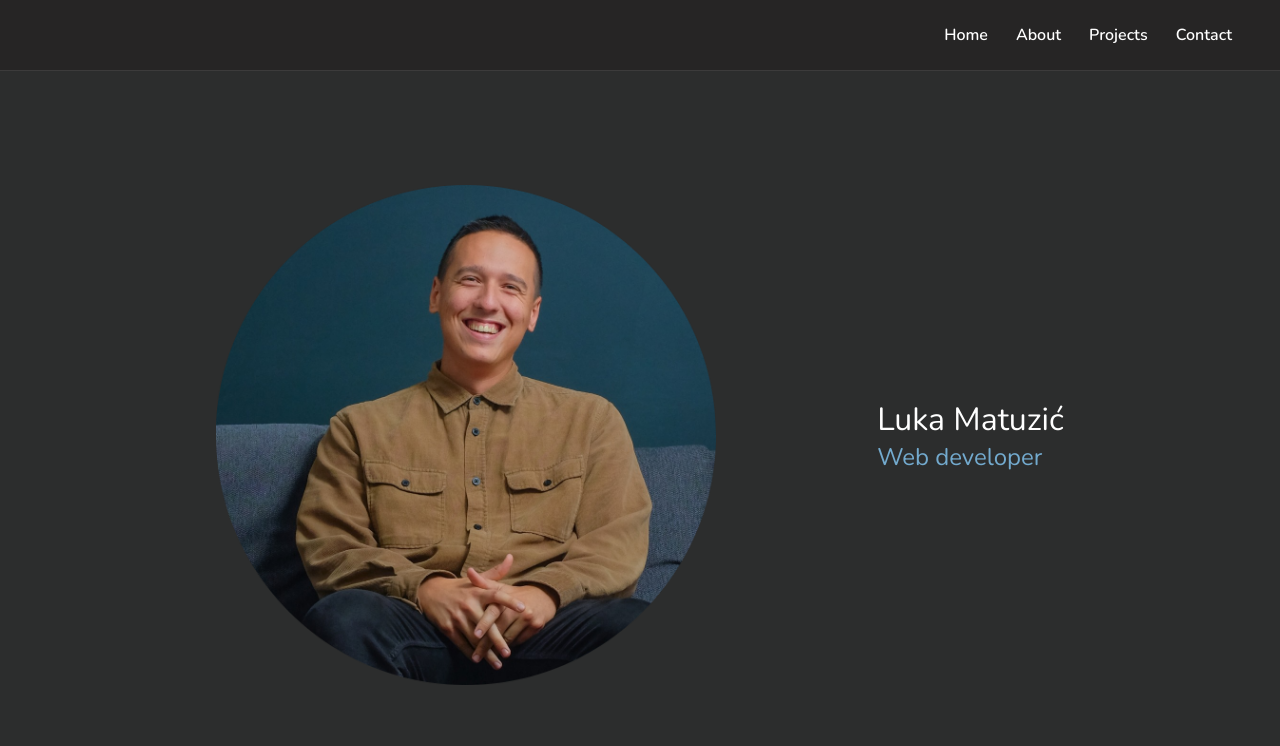
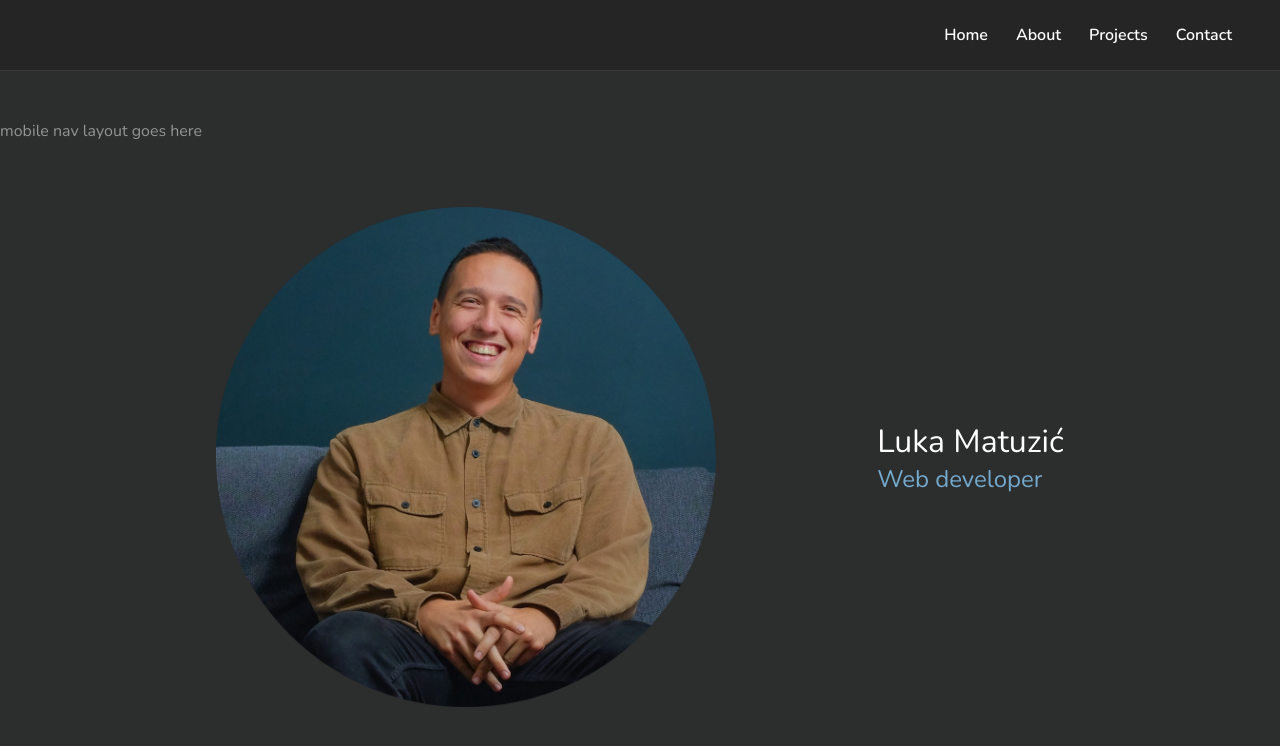
Before and after one commit to lmatuzic/portfolio, a React (Create React App) app: page / in a window 1280 px wide. Shown: the top 746 px of the page. Built offline with nearby package versions, Linux system fonts and the light colour scheme.

Commit message:
added navbar toggle component that toggles state of opened/closed sidebar

```diff
--- a/src/App.js
+++ b/src/App.js
@@ -1,7 +1,9 @@
-import { Route } from "react-router-dom"
+import { useState } from 'react'
+import { Route } from 'react-router-dom'
 
 //components
 import Navbar from './components/Navbar'
+import MobileNav from './components/MobileNav'
 
 //pages
 import Home from './pages/Home'
@@ -13,12 +15,17 @@ import Contact from './pages/Contact'
 import './stylesheets/application.scss'
 
 function App() {
+  const [navbarStatus, setNavbarStatus] = useState(false);
 
   return (
     <div className="App">
-      <Navbar />
+      <Navbar
+        navbarStatus={navbarStatus}
+        setNavbarStatus={setNavbarStatus}
+      />
 
       <main className="content">
+        <MobileNav navbarStatus={navbarStatus} />
         <Route exact path="/" component={Home} />
         <Route exact path="/about" component={About} />
         <Route exact path="/projects" component={Projects} />
--- /dev/null
+++ b/src/components/MobileNav.js
@@ -0,0 +1,11 @@
+import React from 'react'
+
+function MobileNav({navbarStatus}) {
+  return (
+    <div className={`mobile__nav ${navbarStatus ? 'active' : ''}`}>
+      mobile nav layout goes here
+    </div>
+  )
+}
+
+export default MobileNav
--- a/src/components/Navbar.js
+++ b/src/components/Navbar.js
@@ -1,7 +1,8 @@
 import React from 'react'
+import NavbarToggle from '../components/NavbarToggle'
 import { NavLink } from "react-router-dom";
 
-function Navbar() {
+function Navbar({navbarStatus, setNavbarStatus}) {
   return (
     <nav className="navbar">
       <ul>
@@ -22,11 +23,10 @@ function Navbar() {
         </li>
       </ul>
 
-      <button className="navbar__toggle">
-        <span></span>
-        <span></span>
-        <span></span>
-      </button>
+      <NavbarToggle
+       navbarStatus={navbarStatus}
+       setNavbarStatus={setNavbarStatus}
+      />
     </nav>
   )
 }
--- /dev/null
+++ b/src/components/NavbarToggle.js
@@ -0,0 +1,13 @@
+import React from 'react'
+
+function NavbarToggle({navbarStatus, setNavbarStatus}) {
+  return (
+    <button onClick={() => setNavbarStatus(!navbarStatus)} className="navbar__toggle">
+      <span></span>
+      <span></span>
+      <span></span>
+    </button>
+  )
+}
+
+export default NavbarToggle
--- a/src/stylesheets/_core.scss
+++ b/src/stylesheets/_core.scss
@@ -14,6 +14,7 @@ body {
 .content {
   margin-top: 7.5rem;
   padding-bottom: 3rem;
+  overflow-x: hidden;
 }
 
 h1, h2, h3, h4, h5 {
--- a/src/stylesheets/_navbar_toggle.scss
+++ b/src/stylesheets/_navbar_toggle.scss
@@ -1,6 +1,6 @@
 .navbar__toggle {
   display: none;
-  background-color: $black;
+  background-color: transparent;
   border: none;
   outline: none;
   cursor: pointer;
```
Also changed, not shown: 1 other file (tests, documents, lock files or other folders).
